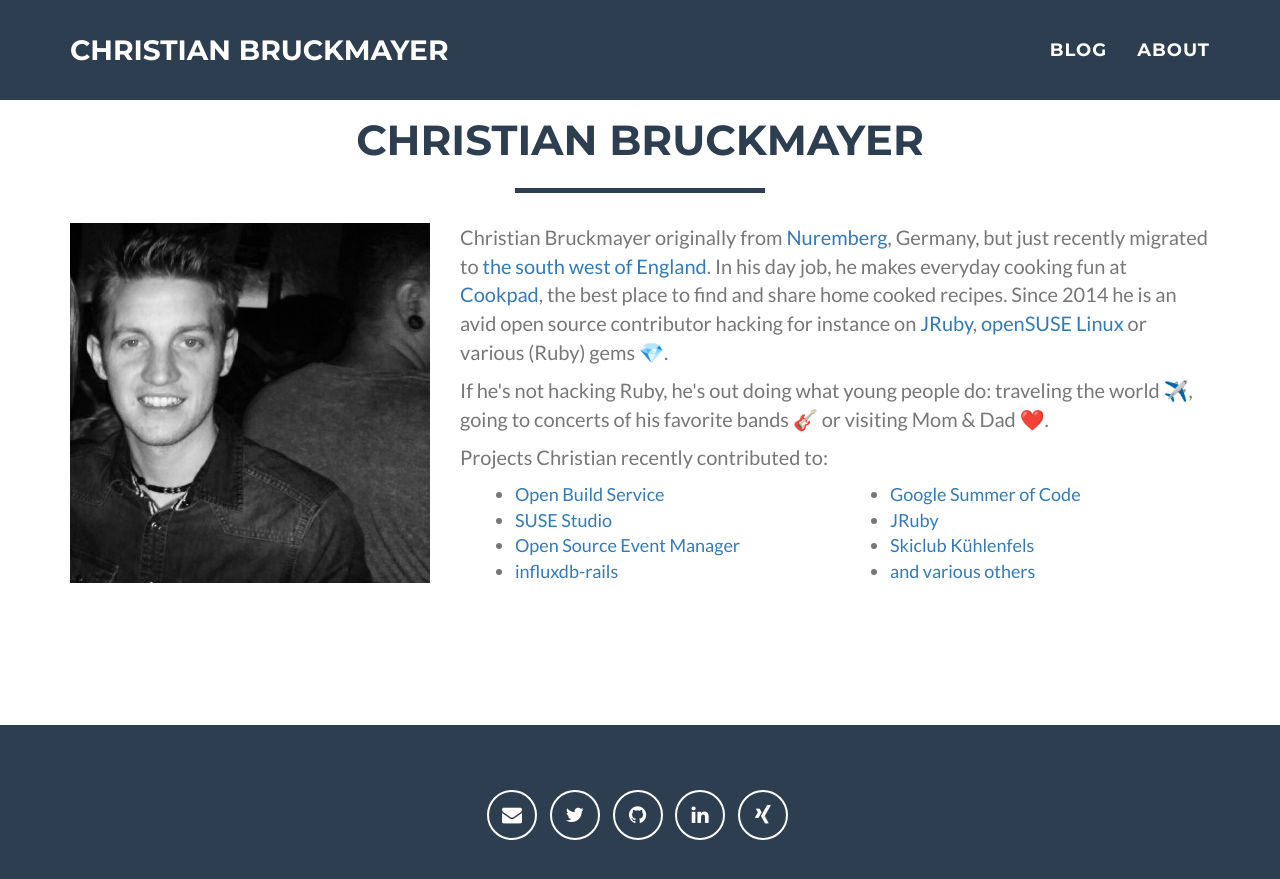
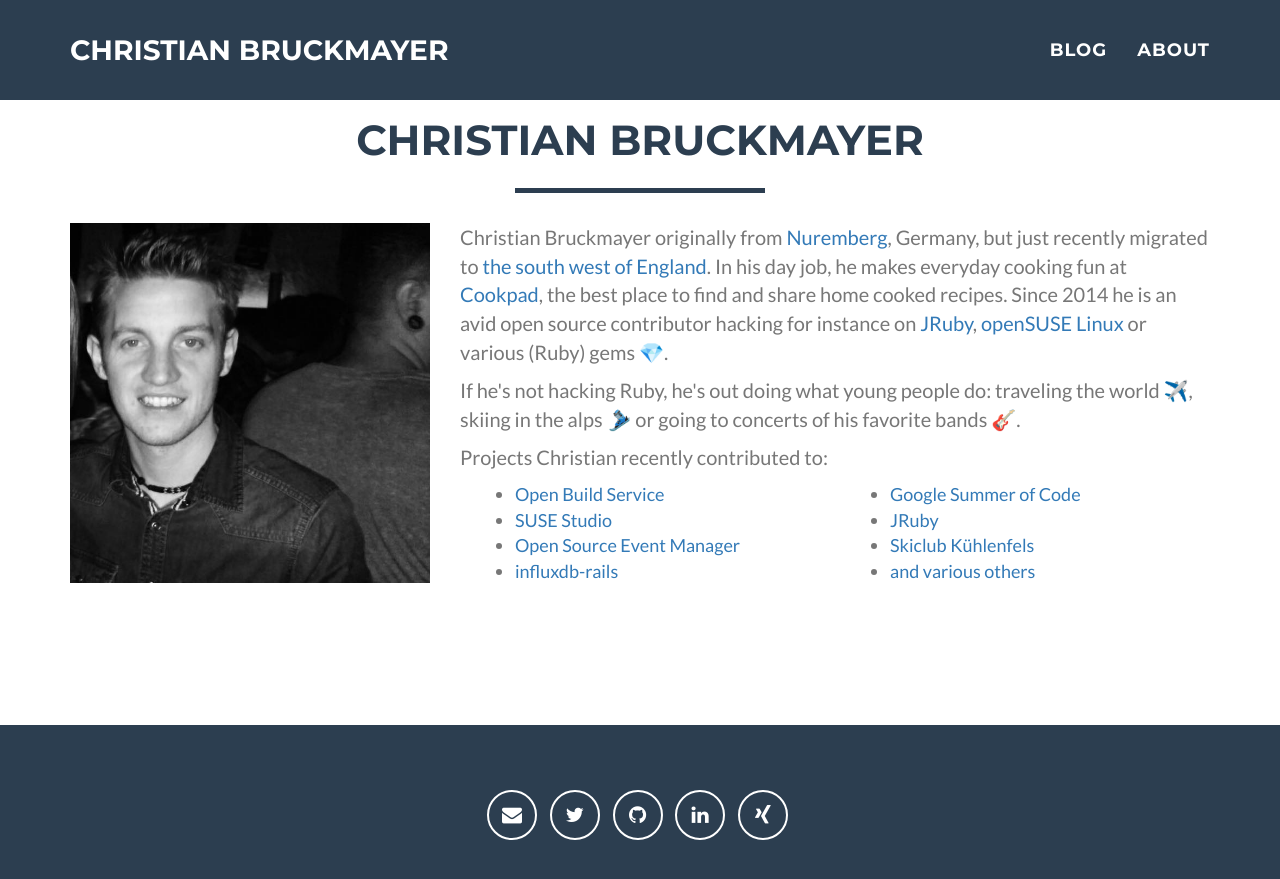
Before and after one commit to ChrisBr/bruckmayer.net, a Jekyll site: the page built from index.html, in a window 1280 px wide and 900 px high, scrolled down 1160 px. Shown: the top 879 px of the window. Built offline with Jekyll 4.4.1, drawn with Linux system fonts in a browser that asks for light colours; emoji names are drawn with the system emoji font; comment, search, counter and statistics services are not loaded.

Commit message:
Update about section

```diff
--- a/_includes/about.html
+++ b/_includes/about.html
@@ -25,7 +25,7 @@
           or various (Ruby) gems :gem:.
         </p>
         <p>
-          If he's not hacking Ruby, he's out doing what young people do: traveling the world :airplane:, going to concerts of his favorite bands :guitar: or visiting Mom & Dad :heart:.
+          If he's not hacking Ruby, he's out doing what young people do: traveling the world :airplane:, skiing in the alps :ski: or going to concerts of his favorite bands :guitar:.
         </p>
 
         <p>
```
